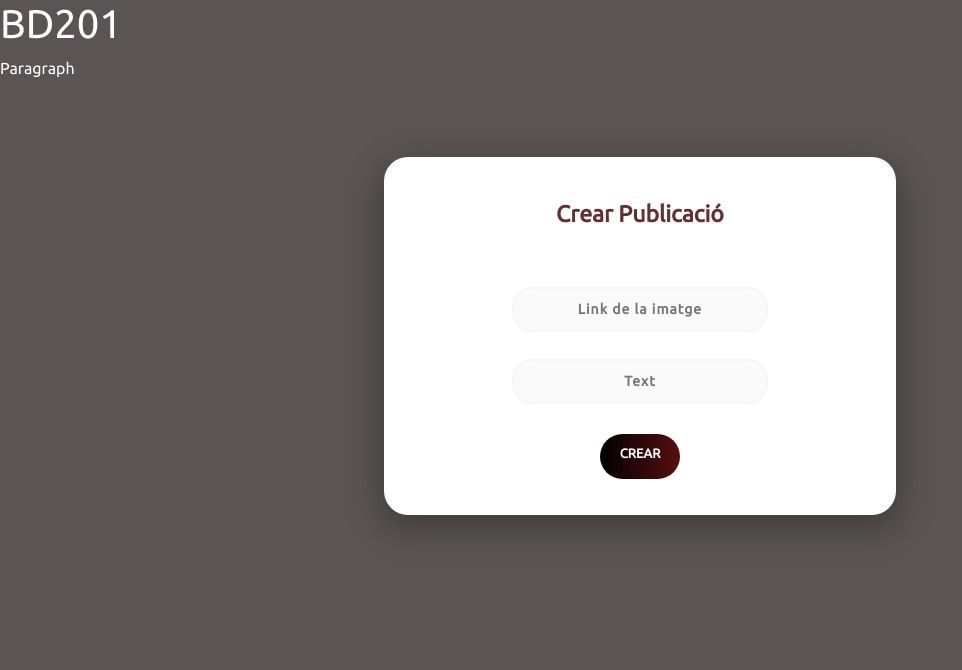
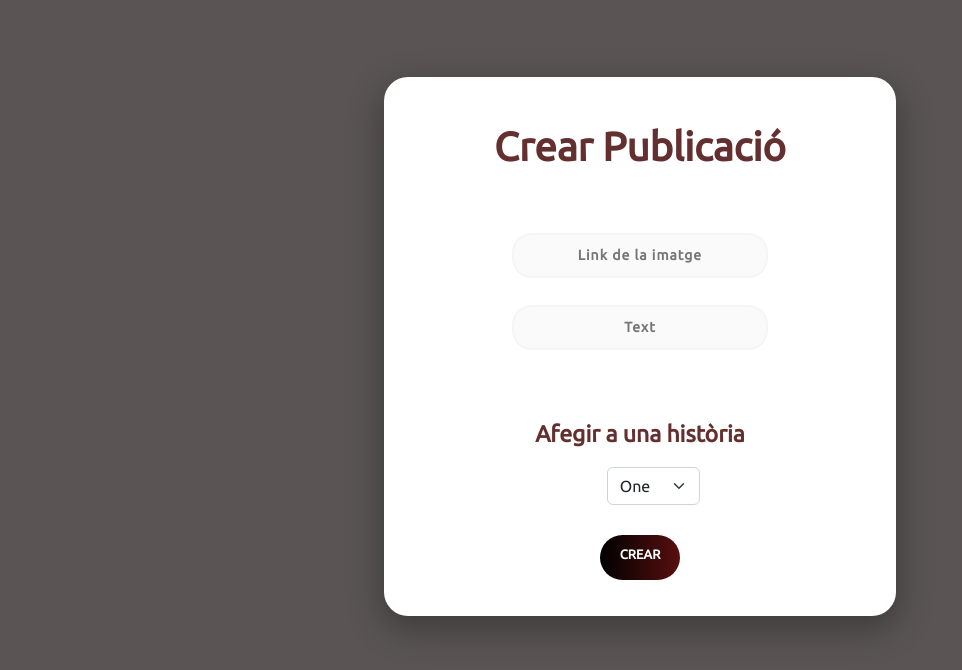
Before and after one commit to Xavo0712/BD2-practica, a PHP site: page /views/crearPublicacion.php in a window 1280 px wide. Shown: the part 100-770 px from the top of the page, without its empty margins (0-962 px from the left). Run offline with PHP 8.4, Linux system fonts and the light colour scheme; some libraries are stand-ins or nearby versions.

Commit message:
publicacions mes avançades

```diff
--- a/views/crearPublicacion.php
+++ b/views/crearPublicacion.php
@@ -3,14 +3,19 @@
     <?php require_once __DIR__ . "/header.php" ?>
 
     <body class="mainBody">
-        <h1><?php echo DB_NAME?></h1>
-        <p>Paragraph</p>
 
-        <div class="main">
-            <p class="sign" align="center">Crear Publicació</p>
-            <form action="/BD2-practica/<?php echo basename(__DIR__) ?>/publicacionPublicada.php" class="form1" method="get">
+        <div class="main" style="margin: bottom 500px;">
+            <p class="sign" style="font-size: 40px;" align="center">Crear Publicació</p>
+            <form action="/BD2-practica/<?php echo basename(__DIR__) ?>/publicacionPublicada.php" class="form1"
+                method="get">
                 <input name="link" class="un " type="text" align="center" placeholder="Link de la imatge">
                 <input name="text" class="un " type="text" align="center" placeholder="Text">
+                <p class="sign" align="center">Afegir a una història</p>
+                <select name="hist" class="form-select"style="width: auto; margin-left: 43.5%;" aria-label="Default select example">
+                    <option value="1">One</option>
+                    <option value="2">Two</option>
+                    <option value="3">Three</option>
+                </select>
                 <button type="submit" class="registerButton">CREAR</button>
         </div>
 
--- a/views/publicacionPublicada.php
+++ b/views/publicacionPublicada.php
@@ -9,10 +9,12 @@
     <?php
     $locLink = $_GET['link'];
     $locText = $_GET['text'];
+    $locHist = $_GET['hist'];
+    $loggedUser = $_COOKIE['user'];
 
     $con = mysqli_connect("localhost", "root", "");
     $db = mysqli_select_db($con, "bd201");
-    $consulta = "INSERT INTO publicacio (idUser, data, link, text) VALUES ('" . $locNom . "', CURRENT_TIMESTAMP ,'" . $locLink . "','" . $locText . "')";
+    $consulta = "INSERT INTO publicacio (idUser, idHist, data, link, text) VALUES ('" . $loggedUser . "', '" . $locHist . "' , CURRENT_TIMESTAMP ,'" . $locLink . "','" . $locText . "')";
     $resultado = mysqli_query($con, $consulta);
     ?>
 
@@ -22,4 +24,5 @@
     </div>
 
 </body>
+
 </html>
```
